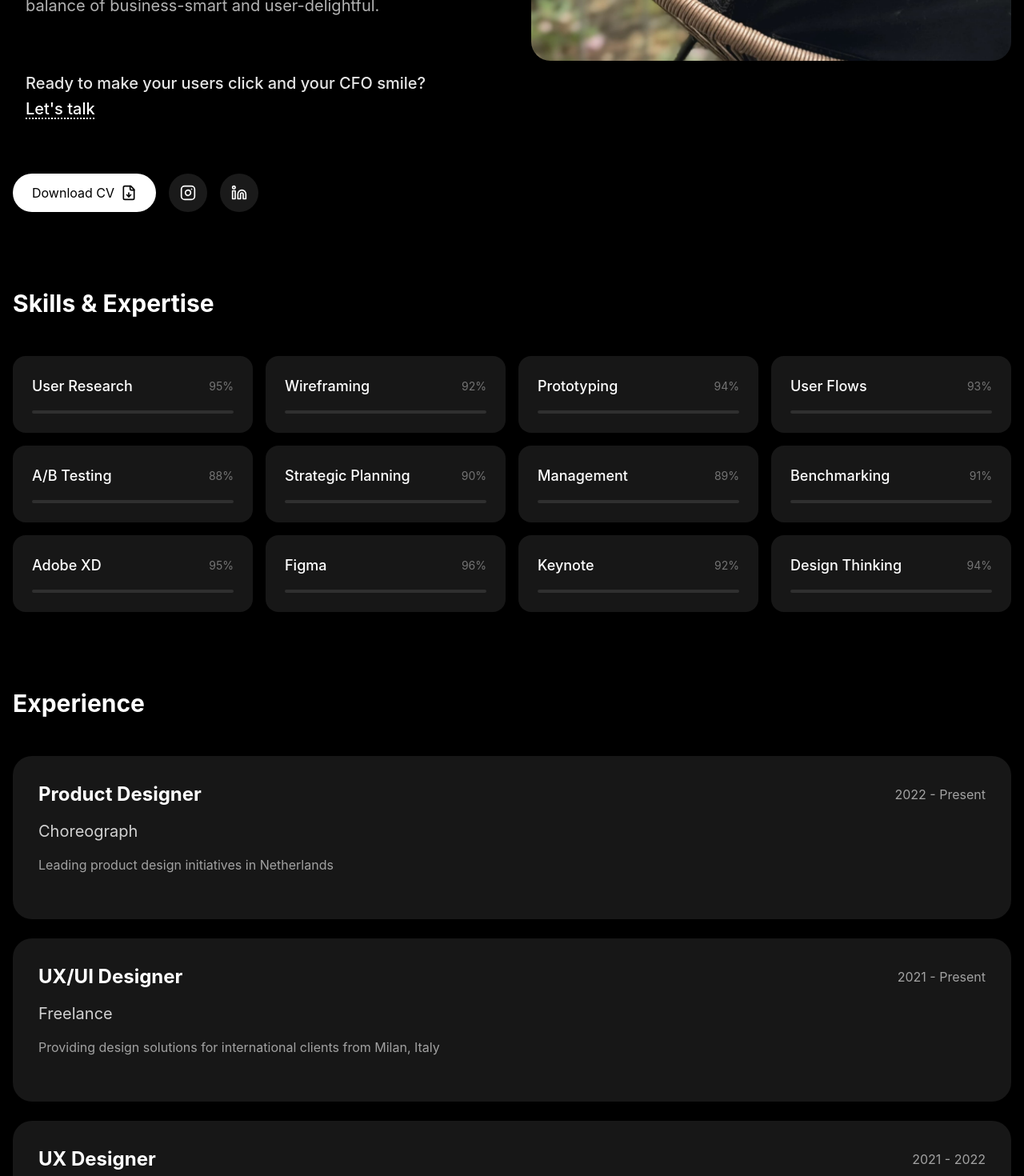
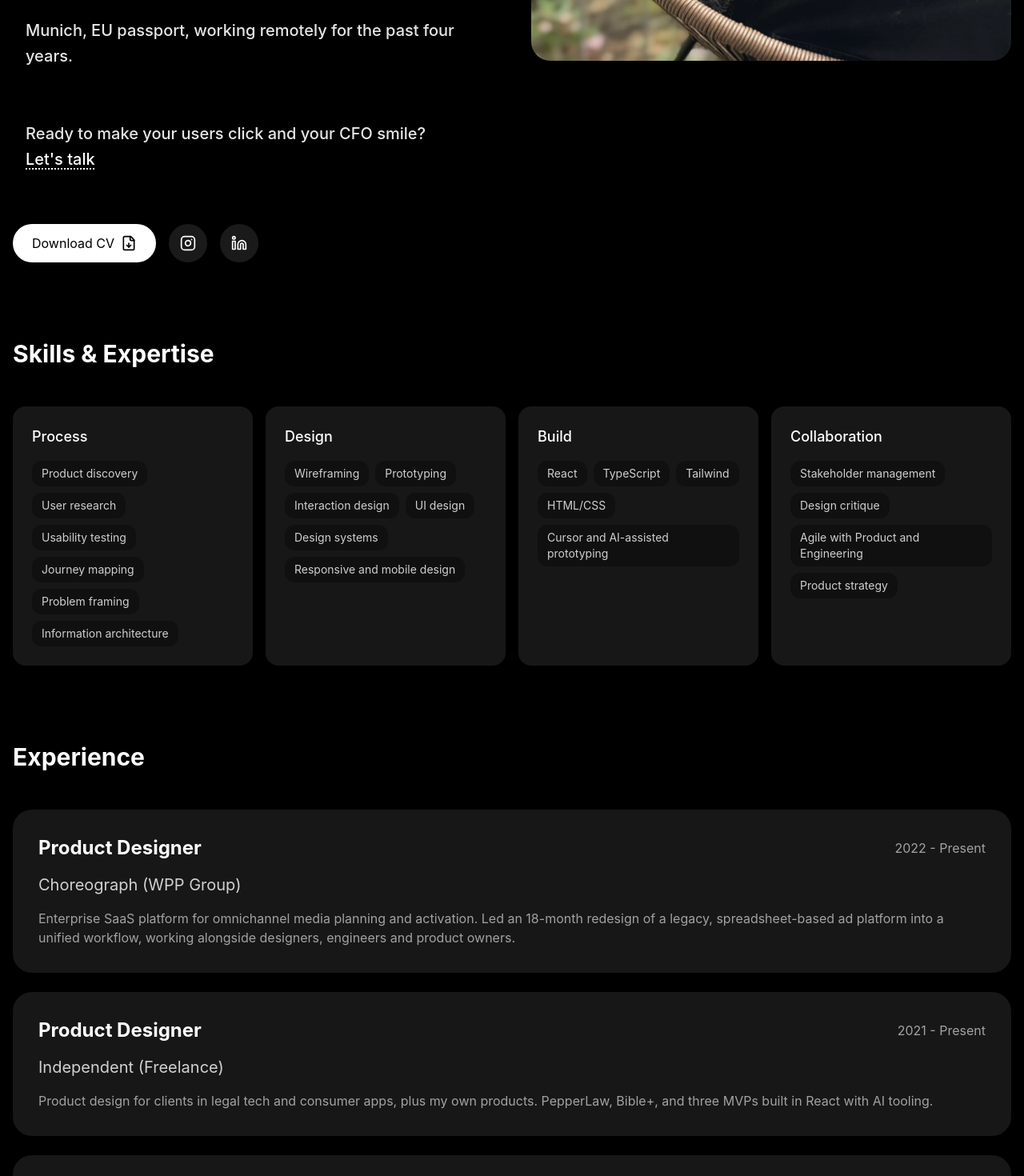
Before and after one commit to Adriano-luizello/portfolio, a React (Vite) app: page /about in a window 1280 px wide. Shown: the part 1060-2530 px from the top of the page at 80% size. Built offline with nearby package versions, Linux system fonts and the light colour scheme.

Commit message:
feat: rewrite About and add case study navigation
Align About copy, skills and experience with current positioning, and share case order for circular Previous/Next at the end of each case.

Co-authored-by: Cursor <cursoragent@cursor.com>

```diff
--- a/index.html
+++ b/index.html
@@ -7,7 +7,7 @@
     <title>Adriano Luizello | Product Designer</title>
 
     <!-- SEO Meta Tags -->
-    <meta name="description" content="Product Designer specializing in user experience, interface design, and digital transformation. View my portfolio of work in UX/UI design, product strategy, and digital solutions." />
+    <meta name="description" content="Product designer working on complex, regulated products. Enterprise SaaS, fintech and consumer apps. Munich, EU." />
     <meta name="keywords" content="Product Designer, UX Designer, UI Designer, User Experience, Interface Design, Portfolio, Adriano Luizello" />
     <meta name="author" content="Adriano Luizello" />
 
@@ -15,14 +15,14 @@
     <meta property="og:type" content="website" />
     <meta property="og:url" content="https://adrianoluizello.design/" />
     <meta property="og:title" content="Adriano Luizello | Product Designer" />
-    <meta property="og:description" content="Product Designer specializing in user experience, interface design, and digital transformation." />
+    <meta property="og:description" content="Product designer working on complex, regulated products. Enterprise SaaS, fintech and consumer apps. Munich, EU." />
     <meta property="og:image" content="https://adrianoluizello.design/images/profile/profile.jpg" />
 
     <!-- Twitter -->
     <meta property="twitter:card" content="summary_large_image" />
     <meta property="twitter:url" content="https://adrianoluizello.design/" />
     <meta property="twitter:title" content="Adriano Luizello | Product Designer" />
-    <meta property="twitter:description" content="Product Designer specializing in user experience, interface design, and digital transformation." />
+    <meta property="twitter:description" content="Product designer working on complex, regulated products. Enterprise SaaS, fintech and consumer apps. Munich, EU." />
     <meta property="twitter:image" content="https://adrianoluizello.design/images/profile/profile.jpg" />
 
     <!-- Theme Color for browsers -->
--- /dev/null
+++ b/src/data/caseStudies.ts
@@ -0,0 +1,75 @@
+export type CaseStudyNavItem = {
+  slug: string;
+  title: string;
+  subtitle: string;
+  path: string;
+  image: string;
+  hoverImage: string;
+  color: string;
+};
+
+/** Display order matches the home bento grid (excluding the identity card). */
+export const caseStudies: CaseStudyNavItem[] = [
+  {
+    slug: 'petros',
+    title: 'Petros',
+    subtitle: 'From Pension Paperwork to One-Click Magic',
+    path: '/case-studies/petros',
+    image: '/images/petros/card.png',
+    hoverImage: '/images/petros/cardhover.png',
+    color: 'bg-neutral-900',
+  },
+  {
+    slug: 'lemans',
+    title: 'Le Mans',
+    subtitle: 'Luxury Rentals, Simplified',
+    path: '/case-studies/lemans',
+    image: '/images/lemans/card.png',
+    hoverImage: '/images/lemans/cardhover.png',
+    color: 'bg-[#1A1A1A]',
+  },
+  {
+    slug: 'bibleplus',
+    title: 'Bible+',
+    subtitle: 'AI-Powered Bible Study App',
+    path: '/case-studies/bibleplus',
+    image: '/images/bibleplus/card.png',
+    hoverImage: '/images/bibleplus/cardhover.png',
+    color: 'bg-[#2D3648]',
+  },
+  {
+    slug: 'choreograph',
+    title: 'Choreograph',
+    subtitle: 'The Omnichannel Revolution',
+    path: '/case-studies/choreograph',
+    image: '/images/choreograph/card.png',
+    hoverImage: '/images/choreograph/cardhover.png',
+    color: 'bg-[#2A2A2A]',
+  },
+  {
+    slug: 'pepperlaw',
+    title: 'PepperLaw',
+    subtitle: 'AI Legal Tech Made Surprisingly Simple',
+    path: '/case-studies/pepperlaw',
+    image: '/images/pepperlaw/card.png',
+    hoverImage: '/images/pepperlaw/cardhover.png',
+    color: 'bg-[#1E1E1E]',
+  },
+];
+
+export function getAdjacentCaseStudies(pathname: string): {
+  prev: CaseStudyNavItem;
+  next: CaseStudyNavItem;
+} | null {
+  const index = caseStudies.findIndex(
+    (item) => item.path === pathname || pathname.endsWith(`/${item.slug}`)
+  );
+
+  if (index === -1) return null;
+
+  const total = caseStudies.length;
+  return {
+    prev: caseStudies[(index - 1 + total) % total],
+    next: caseStudies[(index + 1) % total],
+  };
+}
--- a/src/pages/About.tsx
+++ b/src/pages/About.tsx
@@ -1,26 +1,9 @@
-import { useState, useEffect } from 'react';
-import { Instagram, Linkedin, FileDown, ArrowUpRight, Loader2, CheckCircle } from 'lucide-react';
+import { useState } from 'react';
+import { Link } from 'react-router-dom';
+import { Instagram, Linkedin, FileDown, Loader2, CheckCircle } from 'lucide-react';
 
 export function About() {
-  const [activeSkill, setActiveSkill] = useState<number | null>(null);
-  const [activeExp, setActiveExp] = useState<number | null>(null);
   const [downloadState, setDownloadState] = useState<'idle' | 'loading' | 'success'>('idle');
-  const [isMobile, setIsMobile] = useState(false);
-
-  useEffect(() => {
-    const checkMobile = () => {
-      setIsMobile(window.innerWidth < 768);
-    };
-
-    // Initial check
-    checkMobile();
-
-    // Add event listener
-    window.addEventListener('resize', checkMobile);
-
-    // Cleanup
-    return () => window.removeEventListener('resize', checkMobile);
-  }, []);
 
   const handleDownload = async (e: React.MouseEvent<HTMLButtonElement>) => {
     e.preventDefault();
@@ -49,55 +32,72 @@ export function About() {
     { icon: Linkedin, href: "https://www.linkedin.com/in/adrianoluizello/", color: "hover:text-blue-600" }
   ];
 
-  const skills = [
-    { name: "User Research", level: 95 },
-    { name: "Wireframing", level: 92 },
-    { name: "Prototyping", level: 94 },
-    { name: "User Flows", level: 93 },
-    { name: "A/B Testing", level: 88 },
-    { name: "Strategic Planning", level: 90 },
-    { name: "Management", level: 89 },
-    { name: "Benchmarking", level: 91 },
-    { name: "Adobe XD", level: 95 },
-    { name: "Figma", level: 96 },
-    { name: "Keynote", level: 92 },
-    { name: "Design Thinking", level: 94 }
+  const skillGroups = [
+    {
+      title: "Process",
+      skills: [
+        "Product discovery",
+        "User research",
+        "Usability testing",
+        "Journey mapping",
+        "Problem framing",
+        "Information architecture",
+      ],
+    },
+    {
+      title: "Design",
+      skills: [
+        "Wireframing",
+        "Prototyping",
+        "Interaction design",
+        "UI design",
+        "Design systems",
+        "Responsive and mobile design",
+      ],
+    },
+    {
+      title: "Build",
+      skills: [
+        "React",
+        "TypeScript",
+        "Tailwind",
+        "HTML/CSS",
+        "Cursor and AI-assisted prototyping",
+      ],
+    },
+    {
+      title: "Collaboration",
+      skills: [
+        "Stakeholder management",
+        "Design critique",
+        "Agile with Product and Engineering",
+        "Product strategy",
+      ],
+    },
   ];
 
   const experiences = [
     {
       year: "2022 - Present",
       role: "Product Designer",
-      company: "Choreograph",
-      description: "Leading product design initiatives in Netherlands",
-      achievements: [
-        "Implementing user-centered design methodologies",
-        "Conducting user research and usability testing",
-        "Creating comprehensive design systems"
-      ]
+      company: "Choreograph (WPP Group)",
+      description:
+        "Enterprise SaaS platform for omnichannel media planning and activation. Led an 18-month redesign of a legacy, spreadsheet-based ad platform into a unified workflow, working alongside designers, engineers and product owners.",
     },
     {
       year: "2021 - Present",
-      role: "UX/UI Designer",
-      company: "Freelance",
-      description: "Providing design solutions for international clients from Milan, Italy",
-      achievements: [
-        "Delivering end-to-end design solutions for diverse clients",
-        "Conducting user research and creating user flows",
-        "Developing interactive prototypes and wireframes"
-      ]
+      role: "Product Designer",
+      company: "Independent (Freelance)",
+      description:
+        "Product design for clients in legal tech and consumer apps, plus my own products. PepperLaw, Bible+, and three MVPs built in React with AI tooling.",
     },
     {
       year: "2021 - 2022",
-      role: "UX Designer",
+      role: "Product Designer",
       company: "IK Solution",
-      description: "Led UX design initiatives for 7 months",
-      achievements: [
-        "Implemented user-centered design processes",
-        "Created user flows and wireframes",
-        "Conducted usability testing and iterations"
-      ]
-    }
+      description:
+        "Product consultancy. Client work in pensions and premium rental, including Petros and Le Mans.",
+    },
   ];
 
   return (
@@ -107,27 +107,35 @@ export function About() {
           <div className="relative">
             <div className="md:sticky top-24">
               <h1 className="text-4xl md:text-5xl font-bold mb-12 transform transition-all duration-500 hover:scale-105 animate-fade-in whitespace-nowrap">
-                UX Designer & Business Alchemist
+                Product Designer
               </h1>
               <div className="space-y-8">
                 <p className="text-xl text-white/70 leading-relaxed transition-all duration-300 hover:text-white/90 animate-fade-in [animation-delay:200ms] p-4 rounded-xl hover:-translate-y-1 hover:bg-white/5 cursor-default group">
-                  I turn business puzzles into user-clicking gold. A two-time founder before 30—ask me about the rollercoaster, I now weaponize design to solve the ultimate double-agent problem:
-                  <span className="text-white/90 group-hover:text-white inline-block transition-transform group-hover:-translate-y-0.5 group-hover:scale-[1.02]">making users fall head-over-heels while sending revenue graphs blushing.</span> My unfair advantage? A founder-turned-designer brain that speaks both boardroom and behavioral psychology fluently.
+                  I'm a product designer who came to design from the business side.
                 </p>
                 <p className="text-xl text-white/70 leading-relaxed transition-all duration-300 hover:text-white/90 animate-fade-in [animation-delay:400ms] p-4 rounded-xl hover:-translate-y-1 hover:bg-white/5 cursor-default group">
-                  Every pixel I craft fights for two things simultaneously:
-                  <span className="text-white/90 group-hover:text-white inline-block transition-transform group-hover:-translate-y-0.5 group-hover:scale-[1.02]">user joy and your KPIs.</span> I operate with a zero-fluff strategy—if it doesn't drive adoption, retention, or sales, it's just decoration. Here's how I work: First, I dissect your business like a VC (but with better color palettes). Then, I engineer desire through interfaces users can't resist clicking. Finally, I optimize the hell out of that magical space between "Aha!" and "Add to Cart."
+                  Before this I spent ten years in business development and founded two companies, which is why I start from the commercial problem rather than the interface. If a design doesn't move adoption, retention or revenue, it's decoration.
                 </p>
                 <p className="text-xl text-white/70 leading-relaxed transition-all duration-300 hover:text-white/90 animate-fade-in [animation-delay:600ms] p-4 rounded-xl hover:-translate-y-1 hover:bg-white/5 cursor-default group">
-                  My current mission?
-                  <span className="text-white/90 group-hover:text-white inline-block transition-transform group-hover:-translate-y-0.5 group-hover:scale-[1.02]">Helping companies convert skeptics into fans—one frictionless flow at a time.</span> The proof? Check my case studies or connect on LinkedIn. And yes, I've cried over failed prototypes. No, I regret nothing—every iteration gets us closer to that perfect balance of business-smart and user-delightful.
+                  Most of my work happens where the constraints are real. A pension fund onboarding flow wrapped in legal verification requirements and a backend that only accepted PDFs. A legal tech platform where terminology couldn't be simplified freely. An enterprise ad platform under privacy compliance. In each one the job was the same: work out which friction is doing real work, and remove the rest without breaking anything.
                 </p>
-                <p className="text-xl font-medium text-white/90 leading-relaxed animate-fade-in [animation-delay:800ms] hover:text-white transition-colors p-4 rounded-xl hover:-translate-y-1 hover:bg-white/5 cursor-default group">
-                  Ready to make your users click and your CFO smile?
-                  <span className="text-white underline decoration-dotted underline-offset-4 inline-block transition-transform group-hover:translate-x-1">Let's talk</span>
+                <p className="text-xl text-white/70 leading-relaxed transition-all duration-300 hover:text-white/90 animate-fade-in [animation-delay:800ms] p-4 rounded-xl hover:-translate-y-1 hover:bg-white/5 cursor-default group">
+                  I work end to end, and I build. My portfolio and three MVPs are React and Tailwind, shipped with AI tooling. I'm not an engineer, but I can take an idea to something running and talk implementation with the people who build it.
+                </p>
+                <p className="text-xl font-medium text-white/90 leading-relaxed animate-fade-in [animation-delay:1000ms] hover:text-white transition-colors p-4 rounded-xl hover:-translate-y-1 hover:bg-white/5 cursor-default group">
+                  Munich, EU passport, working remotely for the past four years.
+                </p>
+                <p className="text-xl font-medium text-white/90 leading-relaxed animate-fade-in [animation-delay:1200ms] hover:text-white transition-colors p-4 rounded-xl hover:-translate-y-1 hover:bg-white/5 cursor-default group">
+                  Ready to make your users click and your CFO smile?{" "}
+                  <Link
+                    to="/contact"
+                    className="text-white underline decoration-dotted underline-offset-4 inline-block transition-transform hover:translate-x-1 relative z-20"
+                  >
+                    Let&apos;s talk
+                  </Link>
                 </p>
               </div>
-              <div className="flex flex-col sm:flex-row gap-4 mt-12 animate-fade-in [animation-delay:1000ms]">
+              <div className="flex flex-col sm:flex-row gap-4 mt-12 animate-fade-in [animation-delay:1400ms]">
                 <button
                   onClick={handleDownload}
                   disabled={downloadState !== 'idle'}
@@ -190,34 +198,22 @@ export function About() {
 
         <div className="mb-24">
           <h2 className="text-3xl font-bold mb-12">Skills & Expertise</h2>
-          <div className="grid grid-cols-2 md:grid-cols-4 gap-4">
-            {skills.map((skill, index) => (
+          <div className="grid grid-cols-1 md:grid-cols-2 xl:grid-cols-4 gap-4">
+            {skillGroups.map((group) => (
               <div
-                key={index}
-                className="bg-neutral-900 rounded-2xl p-6 hover:bg-neutral-800 transition-all duration-300 group cursor-pointer"
-                onMouseEnter={() => setActiveSkill(index)}
-                onMouseLeave={() => setActiveSkill(null)}
+                key={group.title}
+                className="bg-neutral-900 rounded-2xl p-6 hover:bg-neutral-800 transition-all duration-300"
               >
-                <div className="flex justify-between items-center mb-4">
-                  <p className="text-lg font-medium">{skill.name}</p>
-                  <span className="text-sm text-white/40">{skill.level}%</span>
-                </div>
-                <div className="h-1 bg-white/10 rounded-full overflow-hidden">
-                  <div
-                    className="h-full bg-white transition-all duration-700 ease-out"
-                    style={{
-                      width: isMobile
-                        ? `${skill.level}%`  // Show actual skill level on mobile
-                        : activeSkill === index
-                          ? `${skill.level}%`  // Show on hover for desktop
-                          : '0%',
-                      opacity: isMobile
-                        ? 1  // Full opacity on mobile
-                        : activeSkill === index
-                          ? 1  // Full opacity on hover for desktop
-                          : 0.3
-                    }}
-                  />
+                <h3 className="text-lg font-medium mb-4">{group.title}</h3>
+                <div className="flex flex-wrap gap-2">
+                  {group.skills.map((skill) => (
+                    <span
+                      key={skill}
+                      className="bg-black/30 rounded-xl px-3 py-1.5 text-sm text-white/80"
+                    >
+                      {skill}
+                    </span>
+                  ))}
                 </div>
               </div>
             ))}
@@ -230,30 +226,14 @@ export function About() {
             {experiences.map((exp, index) => (
               <div
                 key={index}
-                className="bg-neutral-900 rounded-3xl p-8 hover:bg-neutral-800 transition-all duration-300 cursor-pointer group"
-                onMouseEnter={() => setActiveExp(index)}
-                onMouseLeave={() => setActiveExp(null)}
+                className="bg-neutral-900 rounded-3xl p-8 hover:bg-neutral-800 transition-all duration-300 group"
               >
                 <div className="flex flex-col md:flex-row md:items-center md:justify-between mb-4">
                   <h3 className="text-2xl font-bold mb-2 md:mb-0 group-hover:text-white transition-colors">{exp.role}</h3>
                   <p className="text-white/60">{exp.year}</p>
                 </div>
                 <p className="text-xl text-white/80 mb-4 group-hover:text-white transition-colors">{exp.company}</p>
-                <p className="text-white/60 mb-6">{exp.description}</p>
-
-                <div className={`space-y-3 transition-all duration-500 ${
-                  activeExp === index ? 'opacity-100 max-h-[500px]' : 'opacity-0 max-h-0 overflow-hidden'
-                }`}>
-                  {exp.achievements.map((achievement, achIndex) => (
-                    <div
-                      key={achIndex}
-                      className="flex items-center gap-3 text-sm text-white/80"
-                    >
-                      <ArrowUpRight className="w-4 h-4" />
-                      <span>{achievement}</span>
-                    </div>
-                  ))}
-                </div>
+                <p className="text-white/60">{exp.description}</p>
               </div>
             ))}
           </div>
--- a/src/pages/Home.tsx
+++ b/src/pages/Home.tsx
@@ -2,6 +2,18 @@ import { useState, useEffect } from 'react';
 import { Link } from 'react-router-dom';
 import { TrailAnimation } from '../components/TrailAnimation';
 import { ChevronRight } from 'lucide-react';
+import { caseStudies } from '../data/caseStudies';
+
+type HomeProject = {
+  title: string;
+  color: string;
+  role?: string;
+  textColor?: string;
+  subtitle?: string;
+  image?: string;
+  hoverImage?: string;
+  path?: string;
+};
 
 export function Home() {
   const [activeCardIndex, setActiveCardIndex] = useState<number | null>(null);
@@ -17,53 +29,14 @@ export function Home() {
     return () => window.removeEventListener('resize', checkMobile);
   }, []);
 
-  const projects = [
+  const projects: HomeProject[] = [
     {
       title: "ADRIANO\nLUIZELLO",
       role: "Product Designer",
       color: "bg-gradient-to-br from-neutral-50 to-neutral-100",
       textColor: "text-black"
     },
-    {
-      title: "Petros",
-      subtitle: "From Pension Paperwork to One-Click Magic",
-      image: "/images/petros/card.png",
-      hoverImage: "/images/petros/cardhover.png",
-      color: "bg-neutral-900",
-      path: "/case-studies/petros"
-    },
-    {
-      title: "Le Mans",
-      subtitle: "Luxury Rentals, Simplified",
-      image: "/images/lemans/card.png",
-      hoverImage: "/images/lemans/cardhover.png",
-      color: "bg-[#1A1A1A]",
-      path: "/case-studies/lemans"
-    },
-    {
-      title: "Bible+",
-      subtitle: "AI-Powered Bible Study App",
-      image: "/images/bibleplus/card.png",
-      hoverImage: "/images/bibleplus/cardhover.png",
-      color: "bg-[#2D3648]",
-      path: "/case-studies/bibleplus"
-    },
-    {
-      title: "Choreograph",
-      subtitle: "The Omnichannel Revolution",
-      image: "/images/choreograph/card.png",
-      hoverImage: "/images/choreograph/cardhover.png",
-      color: "bg-[#2A2A2A]",
-      path: "/case-studies/choreograph"
-    },
-    {
-      title: "PepperLaw",
-      subtitle: "AI Legal Tech Made Surprisingly Simple",
-      image: "/images/pepperlaw/card.png",
-      hoverImage: "/images/pepperlaw/cardhover.png",
-      color: "bg-[#1E1E1E]",
-      path: "/case-studies/pepperlaw"
-    }
+    ...caseStudies
   ];
 
   return (
```
Also changed, not shown: src/pages/case-studies/CaseStudyTemplate.tsx (+65 -2 lines).
